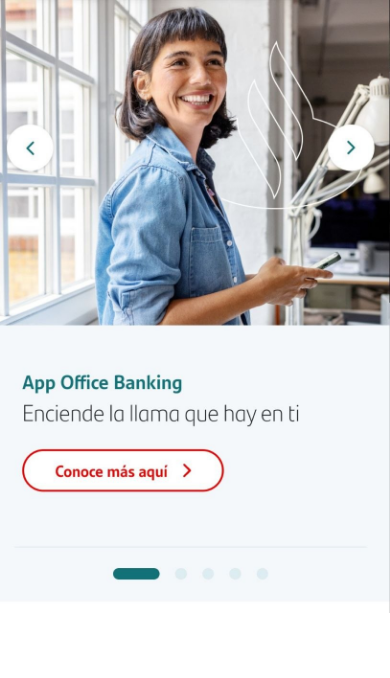
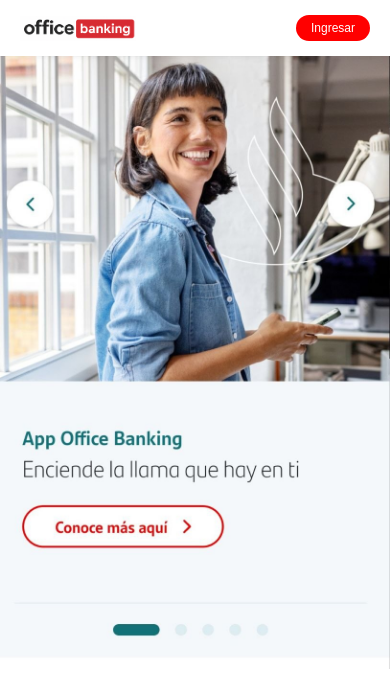
Before and after one commit to pcanalespp2101/Login-ob, a website: page index.html in a window 390 px wide. Drawn offline with Linux system fonts and the light colour scheme.

Commit message:
Update home.css

```diff
--- a/home.css
+++ b/home.css
@@ -5,26 +5,20 @@
   font-family: Arial, sans-serif;
 }
 
-.hero {
-  background: url('fondo-pc.jpg') no-repeat top center;
-  background-size: cover;   /* llena la pantalla en PC */
-  height: 100vh;
-  position: relative;
+/* Barra superior con logo y botón */
+.top-bar {
+  display: flex;
+  justify-content: space-between;
+  align-items: center;
+  padding: 15px 20px;
+  background-color: white; /* fondo sólido para destacar logo y botón */
 }
 
-/* Logo arriba izquierda */
 .logo {
-  position: absolute;
-  top: 20px;
-  left: 20px;
-  width: 120px; /* ajusta tamaño del logo */
+  height: 40px; /* mismo tamaño visual que el botón */
 }
 
-/* Botón ingresar arriba derecha */
 .btn-ingresar {
-  position: absolute;
-  top: 20px;
-  right: 20px;
   padding: 10px 25px;
   background-color: red;
   color: white;
@@ -40,16 +34,24 @@
   background-color: darkred;
 }
 
+/* Foto de fondo */
+.hero {
+  background: url('fondo-pc.jpg') no-repeat top center;
+  background-size: cover;
+  height: calc(100vh - 70px); /* ocupa el resto de la pantalla debajo del header */
+}
+
 /* --- Adaptación a tablets --- */
 @media (max-width: 1024px) {
   .hero {
     background: url('fondo-tablet.jpg') no-repeat center top;
-    background-size: contain; /* muestra la imagen completa */
+    background-size: contain;
     background-repeat: no-repeat;
+    height: calc(100vh - 70px);
   }
 
   .logo {
-    width: 90px;
+    height: 30px;
   }
 
   .btn-ingresar {
@@ -62,19 +64,16 @@
 @media (max-width: 480px) {
   .hero {
     background: url('fondo-movil.jpg') no-repeat center top;
-    background-size: contain; /* evita que se corte */
+    background-size: contain;
     background-repeat: no-repeat;
+    height: calc(100vh - 60px);
   }
 
   .logo {
-    top: 10px;
-    left: 10px;
-    width: 70px;
+    height: 25px;
   }
 
   .btn-ingresar {
-    top: 10px;
-    right: 10px;
     padding: 6px 15px;
     font-size: 12px;
   }
```
